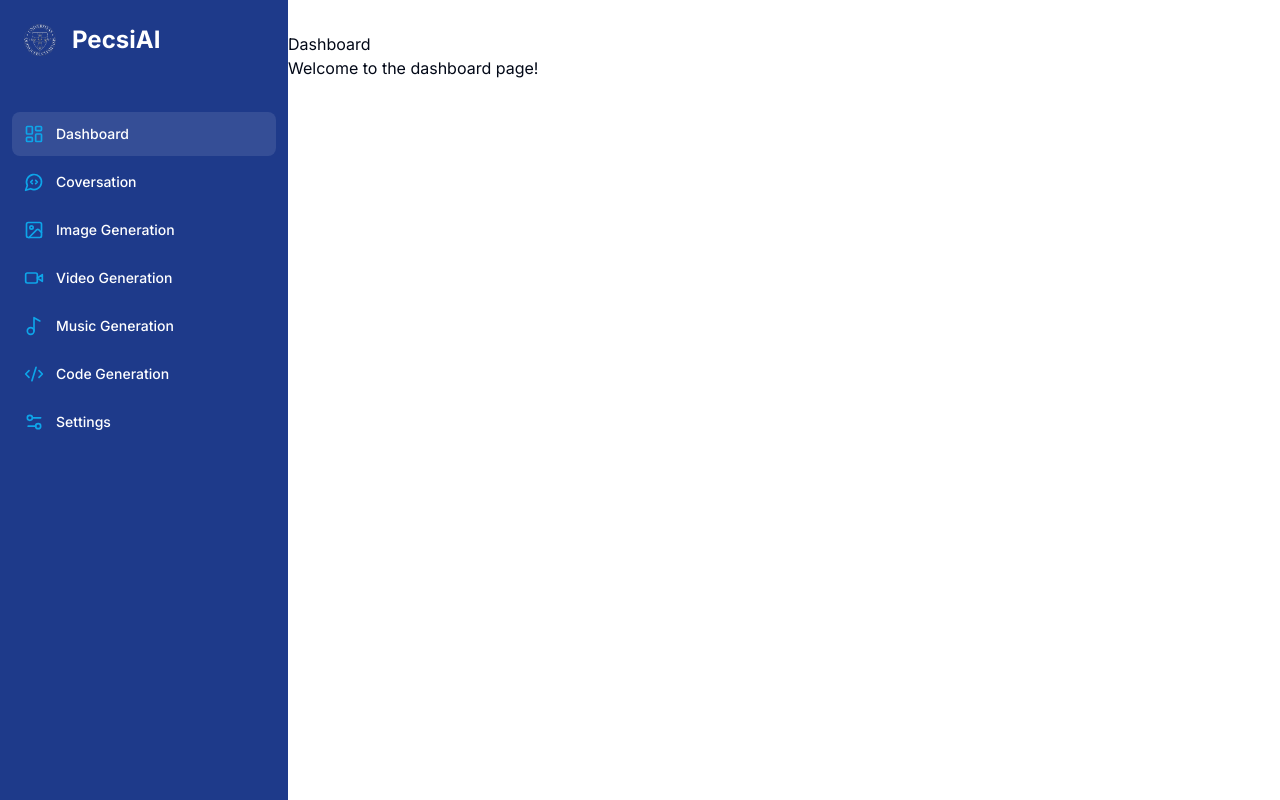
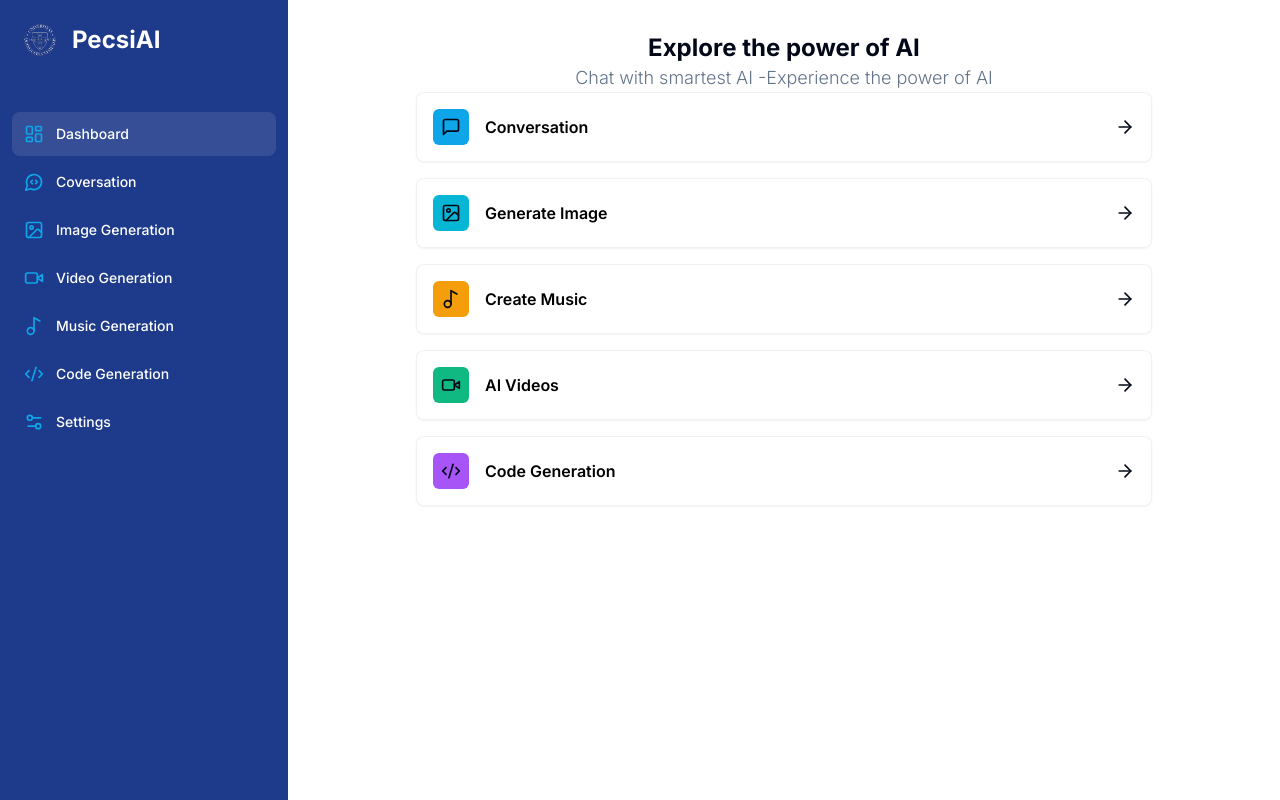
Before and after one commit to abbasi303/PecsAi, a Next.js app in the folder pecs-ai/: page /dashboard in a window 1280 px wide. Built offline with nearby package versions, Linux system fonts and the light colour scheme.

Commit message:
Dashboard Frontedn+Routing setup

```diff
--- /dev/null
+++ b/pecs-ai/app/(dashboard)/(routes)/conversation/page.tsx
@@ -0,0 +1,10 @@
+const ConversationPage = () => {
+    return (
+        <div>
+            <h1>Conversation Page</h1>
+        </div>
+    )
+
+}
+
+export default ConversationPage
--- a/pecs-ai/app/(dashboard)/(routes)/dashboard/page.tsx
+++ b/pecs-ai/app/(dashboard)/(routes)/dashboard/page.tsx
@@ -1,12 +1,97 @@
-import { UserButton } from '@clerk/nextjs';
+"use client"
+
+import { Card } from '@/components/ui/card';
+import { cn } from '@/lib/utils';
+import { ArrowRight, Code2Icon, ImageIcon, MessageSquare, Music2Icon, VideoIcon } from 'lucide-react';
 import { NextPage } from 'next';
-const DashboardPage: NextPage = () => {
+import { useRouter } from 'next/navigation';
+
+const tools=[
+    {
+        label:"Conversation",
+        icon: MessageSquare,
+        href: "/conversation",
+        color: "text-zblue-500",
+        bgColor: "bg-sky-500"
+
+    },
+    {
+        label:"Generate Image",
+        icon: ImageIcon,
+        href: "/image",
+        color: "text-neon-500",
+        bgColor: "bg-cyan-500"
+           },
+    {
+        label:"Create Music",
+        icon: Music2Icon,
+        href: "/music",
+        color: "text-green-500",
+        bgColor: "bg-amber-500"
+
+    },
+    {
+        label:"AI Videos ",
+        icon: VideoIcon,
+        href: "/video",
+        color: "text-red-500",
+        bgColor: "bg-emerald-500"
+
+    },
+    {
+        label:"Code Generation",
+        icon: Code2Icon,
+        href: "/code",
+        color: "text-qurple-500",
+        bgColor: "bg-purple-500"
+
+    },
+
+]
+const DashboardPage= () => {
+    const router = useRouter();
     return (
-        <div>
-            <h1>Dashboard</h1>
-            <p>Welcome to the dashboard page!</p>
+        <div className="mb-8 spcae-y-4">
+            <h2 className='text-2xl md:txt-4xl font-bold text-center'>
+                Explore the power of AI
+                 </h2>
+                 <p className='text-muted-foreground font-light tex-sm md:text-lg text-center'>
+ Chat with smartest AI -Experience the power of AI
 
+                 </p>
+                 <div className='px-4 md:px-20 lg:px-32 space-y-4'>
+                    {tools.map((tool) => (
+                        <Card
+                        onClick={() => router.push(tool.href)}
+                        key={tool.href}
 
+                        className='p-4 border-black/5 flex items-center justify-between hover:shadow-md transiton cursor-pointer'
+                        >
+
+                            <div className='flex items-center gap-x-4'>
+                                <div className={cn("p-2 w-fit rounded-md",tool.bgColor)}>
+                                    <tool.icon className={cn("w-5 h-5",tool.icon)} />
+
+                                 </div>
+                                 <div className={cn("font-semibold text-black")}>
+                                    {tool.label}
+
+</div>
+
+                                <div className={cn("w-8 h-8",tool.color)}>
+
+                                </div>
+
+                            </div>
+                            <ArrowRight className="w-5 h-5" />
+
+                        </Card>
+
+                    ))
+
+                    }
+
+                 </div>
 
         </div>
     );
--- /dev/null
+++ b/pecs-ai/components/ui/card.tsx
@@ -0,0 +1,79 @@
+import * as React from "react"
+
+import { cn } from "@/lib/utils"
+
+const Card = React.forwardRef<
+  HTMLDivElement,
+  React.HTMLAttributes<HTMLDivElement>
+>(({ className, ...props }, ref) => (
+  <div
+    ref={ref}
+    className={cn(
+      "rounded-lg border bg-card text-card-foreground shadow-sm",
+      className
+    )}
+    {...props}
+  />
+))
+Card.displayName = "Card"
+
+const CardHeader = React.forwardRef<
+  HTMLDivElement,
+  React.HTMLAttributes<HTMLDivElement>
+>(({ className, ...props }, ref) => (
+  <div
+    ref={ref}
+    className={cn("flex flex-col space-y-1.5 p-6", className)}
+    {...props}
+  />
+))
+CardHeader.displayName = "CardHeader"
+
+const CardTitle = React.forwardRef<
+  HTMLParagraphElement,
+  React.HTMLAttributes<HTMLHeadingElement>
+>(({ className, ...props }, ref) => (
+  <h3
+    ref={ref}
+    className={cn(
+      "text-2xl font-semibold leading-none tracking-tight",
+      className
+    )}
+    {...props}
+  />
+))
+CardTitle.displayName = "CardTitle"
+
+const CardDescription = React.forwardRef<
+  HTMLParagraphElement,
+  React.HTMLAttributes<HTMLParagraphElement>
+>(({ className, ...props }, ref) => (
+  <p
+    ref={ref}
+    className={cn("text-sm text-muted-foreground", className)}
+    {...props}
+  />
+))
+CardDescription.displayName = "CardDescription"
+
+const CardContent = React.forwardRef<
+  HTMLDivElement,
+  React.HTMLAttributes<HTMLDivElement>
+>(({ className, ...props }, ref) => (
+  <div ref={ref} className={cn("p-6 pt-0", className)} {...props} />
+))
+CardContent.displayName = "CardContent"
+
+const CardFooter = React.forwardRef<
+  HTMLDivElement,
+  React.HTMLAttributes<HTMLDivElement>
+>(({ className, ...props }, ref) => (
+  <div
+    ref={ref}
+    className={cn("flex items-center p-6 pt-0", className)}
+    {...props}
+  />
+))
+CardFooter.displayName = "CardFooter"
+
+export { Card, CardHeader, CardFooter, CardTitle, CardDescription, CardContent }
```
